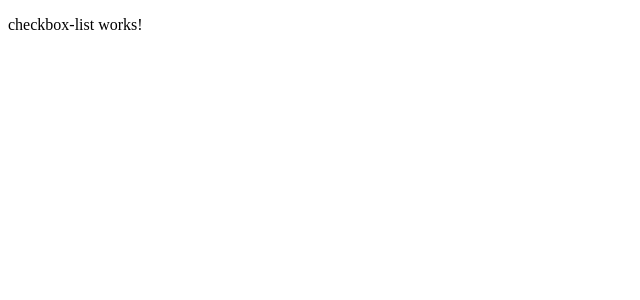
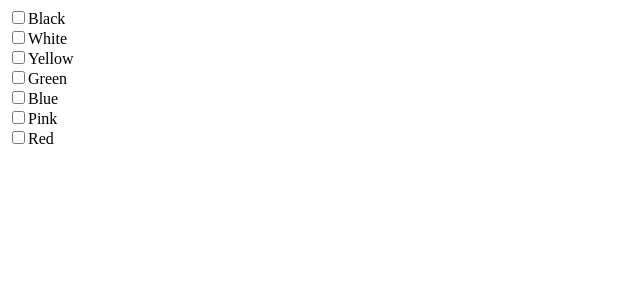
Before and after one commit to thinkricardo/angular-custom-validations, an Angular app: page / in a window 1280 px wide. Shown: the top 300 px of the page, without its empty margins (0-640 px from the left). Built offline with nearby package versions, Linux system fonts and the light colour scheme.

Commit message:
feat: render checkbox items

```diff
--- a/src/app/app.component.html
+++ b/src/app/app.component.html
@@ -1 +1 @@
-<app-checkbox-list></app-checkbox-list>
+<app-checkbox-list [items]="colorsList"></app-checkbox-list>
--- a/src/app/app.component.ts
+++ b/src/app/app.component.ts
@@ -5,4 +5,14 @@ import { Component } from '@angular/core';
   templateUrl: './app.component.html',
   styleUrls: ['./app.component.scss'],
 })
-export class AppComponent {}
+export class AppComponent {
+  colorsList: any[] = [
+    { id: 1, name: 'Black' },
+    { id: 2, name: 'White' },
+    { id: 3, name: 'Yellow' },
+    { id: 4, name: 'Green' },
+    { id: 5, name: 'Blue' },
+    { id: 6, name: 'Pink' },
+    { id: 7, name: 'Red' },
+  ];
+}
--- a/src/app/components/checkbox-list/checkbox-list.component.html
+++ b/src/app/components/checkbox-list/checkbox-list.component.html
@@ -1 +1,4 @@
-<p>checkbox-list works!</p>
+<div *ngFor="let item of items">
+  <input type="checkbox" />
+  <label>{{ item.name }}</label>
+</div>
--- a/src/app/components/checkbox-list/checkbox-list.component.ts
+++ b/src/app/components/checkbox-list/checkbox-list.component.ts
@@ -1,4 +1,4 @@
-import { Component, OnInit } from '@angular/core';
+import { Component, OnInit, Input } from '@angular/core';
 
 @Component({
   selector: 'app-checkbox-list',
@@ -6,6 +6,9 @@ import { Component, OnInit } from '@angular/core';
   styleUrls: ['./checkbox-list.component.scss'],
 })
 export class CheckboxListComponent implements OnInit {
+  @Input()
+  items: any[];
+
   constructor() {}
 
   ngOnInit(): void {}
```
